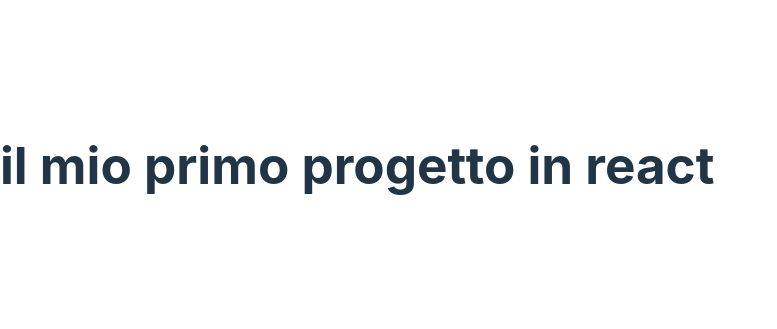
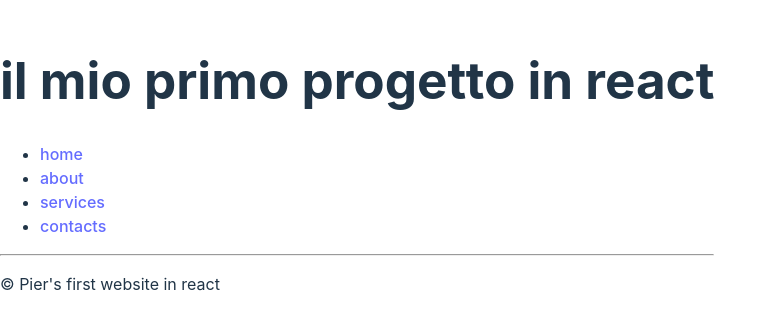
Before and after one commit to IazzettaPierluigi/FirstReact, a React (Vite) app in the folder first-react-app/: page / in a window 1280 px wide. Shown: the part 235-564 px from the top of the page, without its empty margins (0-777 px from the left). Built offline with nearby package versions, Linux system fonts and the light colour scheme.

Commit message:
creating a footer, using fragments to return two or more components in appjsx

```diff
--- a/first-react-app/src/App.jsx
+++ b/first-react-app/src/App.jsx
@@ -1,10 +1,13 @@
-import Header from "./Header"
-
+import Header from "./Header";
+import Footer from "./Footer";
 
 
 function App() {
   return (
-    <Header />
+    <>
+      <Header />
+      <Footer />
+    </>
   );
 }
 
--- /dev/null
+++ b/first-react-app/src/Footer.jsx
@@ -0,0 +1,11 @@
+function Footer() {
+
+
+    return (
+        <footer>
+            <p>&copy; Pier's first website in react</p>
+        </footer>
+    );
+}
+
+export default Footer
--- a/first-react-app/src/Header.jsx
+++ b/first-react-app/src/Header.jsx
@@ -2,6 +2,15 @@
     return (
         <header>
             <h1>il mio primo progetto in react</h1>
+            <nav>
+                <ul>
+                    <li><a href="#">home</a></li>
+                    <li><a href="#">about</a></li>
+                    <li><a href="#">services</a></li>
+                    <li><a href="#">contacts</a></li>
+                </ul>
+            </nav>
+            <hr />
         </header>
     );
 }
```
